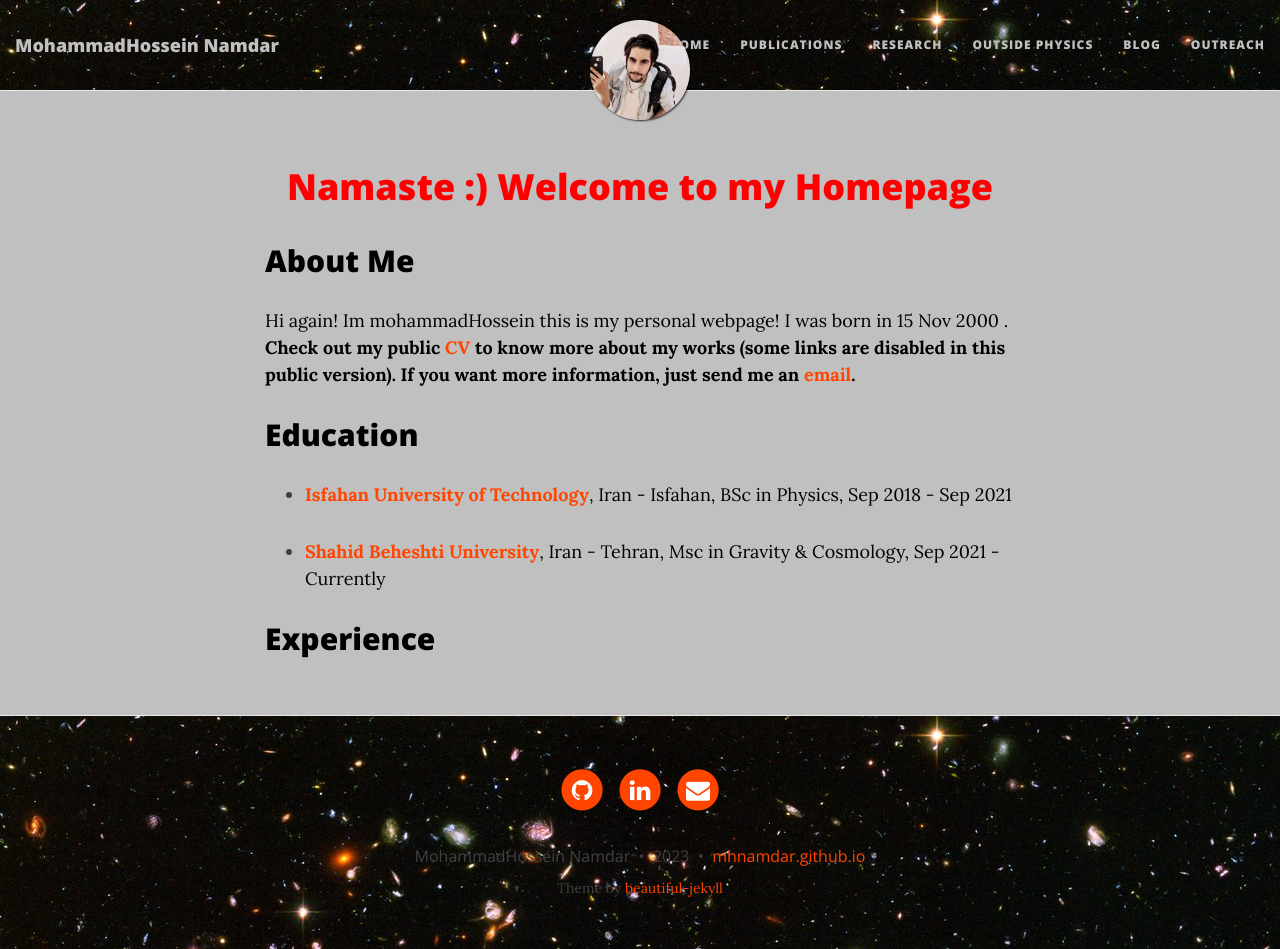
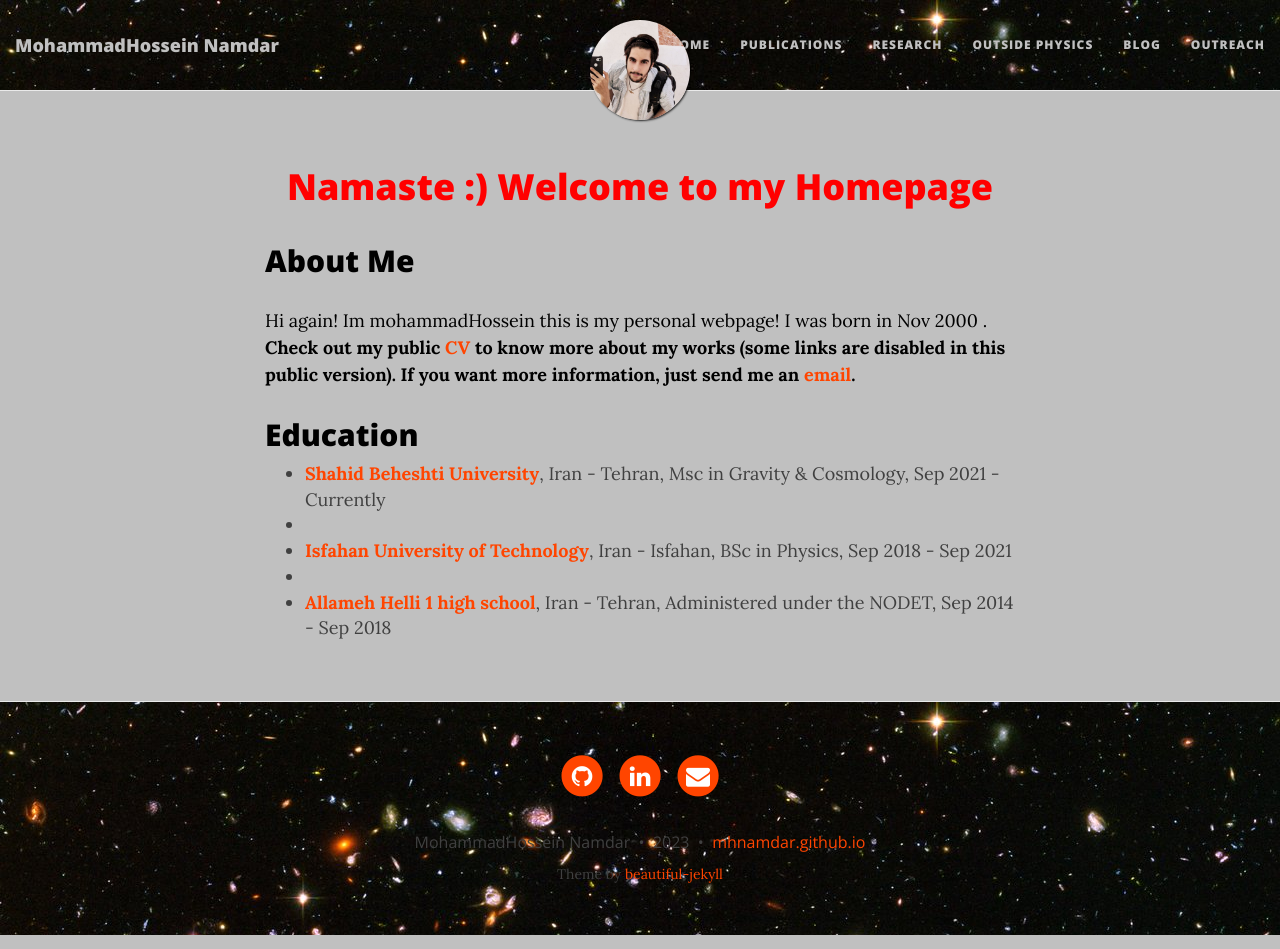
Before and after one commit to mhnamdar/mhnamdar.github.io, a Jekyll site: the page built from index.md, in a window 1280 px wide and 949 px high. Built offline with Jekyll 4.4.1, drawn with Linux system fonts in a browser that asks for light colours; nearby versions of some CDN libraries.

Commit message:
Update index.md

```diff
--- a/index.md
+++ b/index.md
@@ -13,20 +13,20 @@ tags: [mhnamdar,cosmology,astrophysics,machinelearning]
 
 
 
-<h1 align="center"> <p style="color:red;"> Namaste :) Welcome to my Homepage </p> </h1>
+<h1 align="center"> <p style="color:red;"> Namaste :)
+   Welcome to my Homepage </p> </h1>
 
 
 ## About Me
-Hi again! Im mohammadHossein this is my personal webpage! I was born in 15 Nov 2000 .
+Hi again! Im mohammadHossein this is my personal webpage! I was born in Nov 2000 .
 **Check out my public [CV]() to know more about my works (some links are disabled in this public version). If you want more information, just send me an [email](mailto:mh.namdar2000@gmail.com).**
 
 
 
 ## Education
 
+- **[Shahid Beheshti University](https://en.sbu.ac.ir/)**, Iran - Tehran, Msc in Gravity & Cosmology, Sep 2021 - Currently
+-
 - **[Isfahan University of Technology](http://english.iut.ac.ir/)**, Iran - Isfahan, BSc in Physics, Sep 2018 - Sep 2021
-
-- **[Shahid Beheshti University](https://en.sbu.ac.ir/)**, Iran - Tehran, Msc in Gravity & Cosmology, Sep 2021 - Currently
-
-
-## Experience
+-
+- **[Allameh Helli 1 high school](http://english.iut.ac.ir/)**, Iran - Tehran, Administered under the NODET, Sep 2014 - Sep 2018
```
